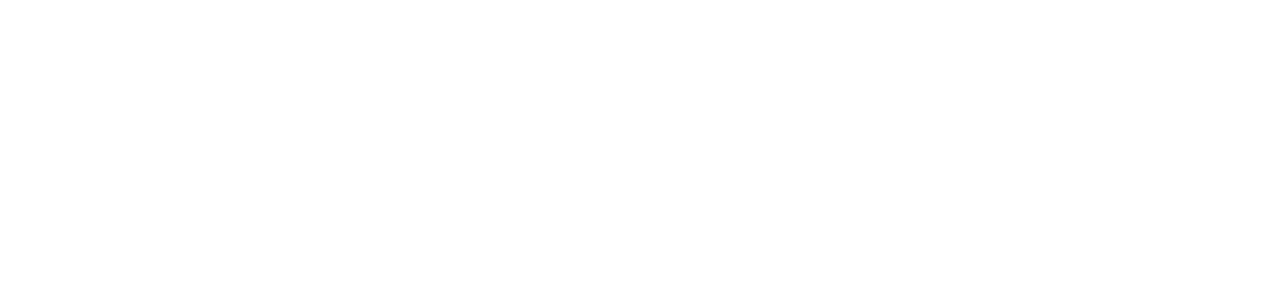
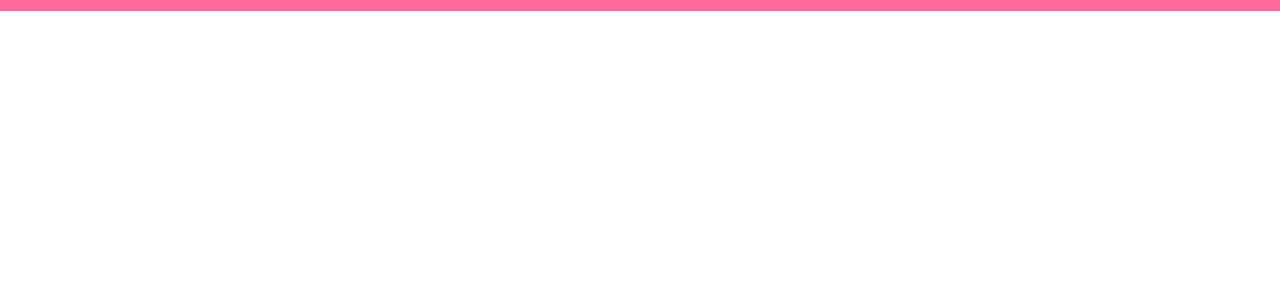
Before and after one commit to Jungsooooooo/music_site_front, a React (Create React App) app: page / in a window 1280 px wide. Before the commit this address had no page. Shown: the top 300 px of the page. Built offline with nearby package versions, Linux system fonts and the light colour scheme.

Commit message:
색깔 변경 및 mainView 구성 시작

```diff
--- a/src/App.js
+++ b/src/App.js
@@ -3,6 +3,7 @@
 import { BrowserRouter as Router, Routes, Route } from "react-router-dom";
 
 import LoginView from "./music/user/LoginView";
+import MainView from "./music/main/MainView";
 
 function App() {
   return (
@@ -10,6 +11,7 @@
       <Router>
         <Routes>
           <Route path="/login" element={<LoginView />} />
+          <Route path="/" element={<MainView />}></Route>
         </Routes>
       </Router>
     </div>
--- a/src/css/loginView.css
+++ b/src/css/loginView.css
@@ -7,7 +7,7 @@
 
 .logo {
   font-size: 50px;
-  color: rgb(51, 102, 255);
+  color: rgb(255, 102, 153);
   text-decoration: none;
 }
 
@@ -26,7 +26,7 @@
   color: white;
   margin-top: 60px;
   width: 310px;
-  background-color: rgb(51, 102, 255);
+  background-color: rgb(255, 102, 153);
   border: none;
   height: 40px;
   cursor: pointer;
--- /dev/null
+++ b/src/css/mainView.css
@@ -0,0 +1,4 @@
+.topColor {
+  background-color: rgb(255, 102, 153);
+  height: 11px;
+}
--- /dev/null
+++ b/src/music/main/MainView.js
@@ -0,0 +1,11 @@
+import "../../css/mainView.css";
+
+const MainView = () => {
+  return (
+    <>
+      <div className="topColor"></div>
+    </>
+  );
+};
+
+export default MainView;
```
